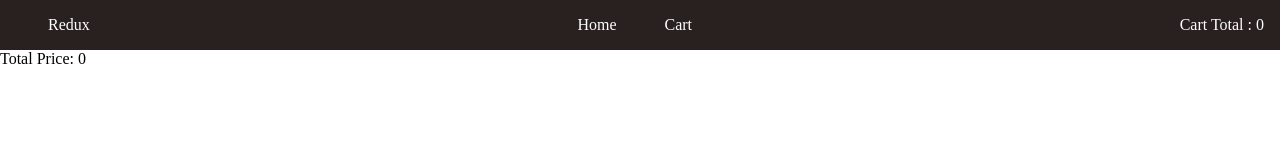
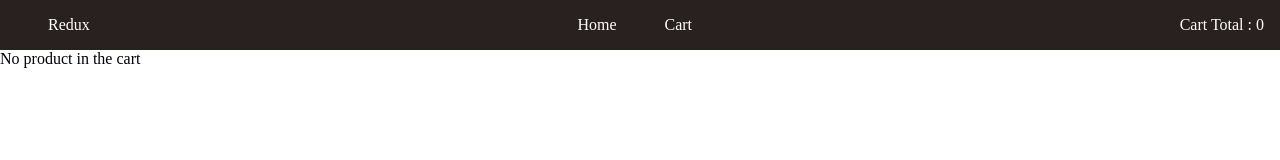
Before and after one commit to charuzain/redux-toolkit, a React (Vite) app in the folder shopping-cart/: page /cart in a window 1280 px wide. Shown: the top 160 px of the page. Built offline with nearby package versions, Linux system fonts and the light colour scheme.

Commit message:
Add empty cart feature

```diff
--- a/shopping-cart/src/Components/CartItems/CartItems.jsx
+++ b/shopping-cart/src/Components/CartItems/CartItems.jsx
@@ -1,9 +1,15 @@
-import { useSelector } from 'react-redux'
+import { useDispatch, useSelector } from 'react-redux'
 import './CartItems.scss'
 import CartTotal from '../CartTotal/CartTotal'
+import { emptyCart } from '../../slice/cartSlice'
 const CartItems = () => {
   const cartItems = useSelector(state => state.cart)
   console.log(cartItems)
+  const dispatch = useDispatch()
+  const removeHandler = (id) => {
+    dispatch(emptyCart(id))
+
+  }
   return (
     <>
       {cartItems.map((item) => (
@@ -14,7 +20,7 @@ const CartItems = () => {
           </div>
           <p>{item.price}</p>
           <div>
-            <button>Remove</button>
+            <button onClick={()=> removeHandler(item.id)}>Remove</button>
           </div>
         </article>
 
--- a/shopping-cart/src/Pages/CartPage/CartPage.jsx
+++ b/shopping-cart/src/Pages/CartPage/CartPage.jsx
@@ -1,9 +1,15 @@
-import CartItems from "../../Components/CartItems/CartItems"
+import CartItems from "../../Components/CartItems/CartItems";
+import { useSelector } from 'react-redux';
+
 
 const CartPage = () => {
+    const totalProduct = useSelector((state) =>
+      state.cart.reduce((a, c) => a + c.quantity, 0)
+    );
+
   return (
     <>
-      <CartItems/>
+      {totalProduct > 0 ? <CartItems/> : <p>No product in the cart</p>}
     </>
   )
 }
--- a/shopping-cart/src/slice/cartSlice.js
+++ b/shopping-cart/src/slice/cartSlice.js
@@ -21,7 +21,6 @@ export const cartSlice = createSlice({
       );
     },
     removeFromCart: (state, action) => {
-      console.log(action.payload);
 
       const index = state.findIndex((product) => product.id === action.payload);
       if (index !== -1) {
@@ -32,8 +31,12 @@ export const cartSlice = createSlice({
         }
       }
     },
+
+    emptyCart: (state , action) => {
+      return state.filter(product => product.id !== action.payload)
+    }
   },
 });
 
-export const { addToCart, removeFromCart } = cartSlice.actions;
+export const { addToCart, removeFromCart,emptyCart } = cartSlice.actions;
 export default cartSlice.reducer;
```
